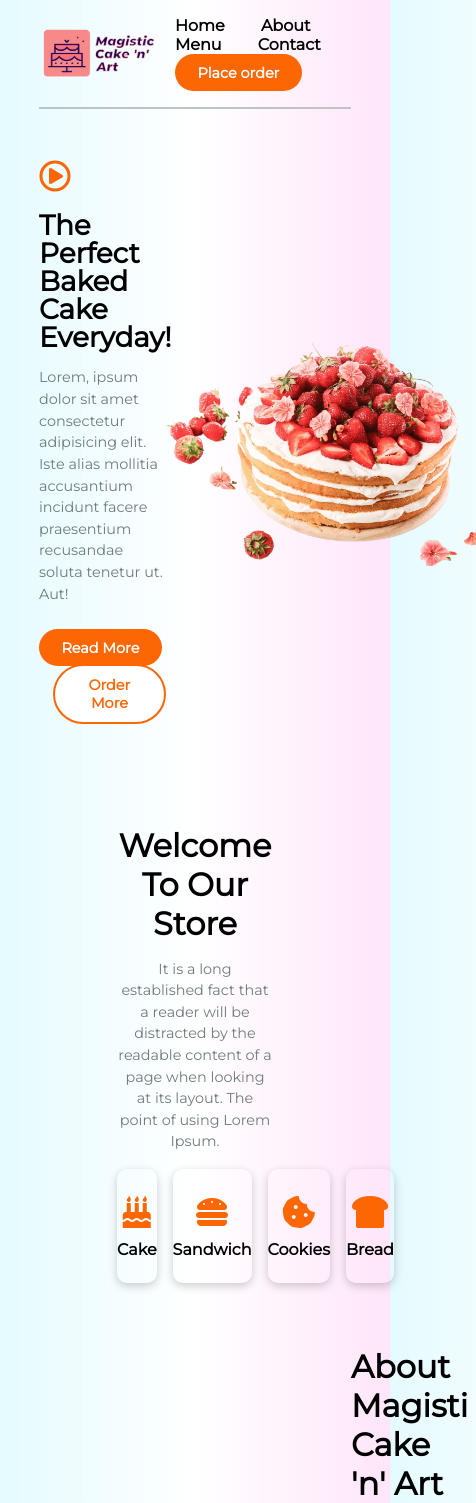
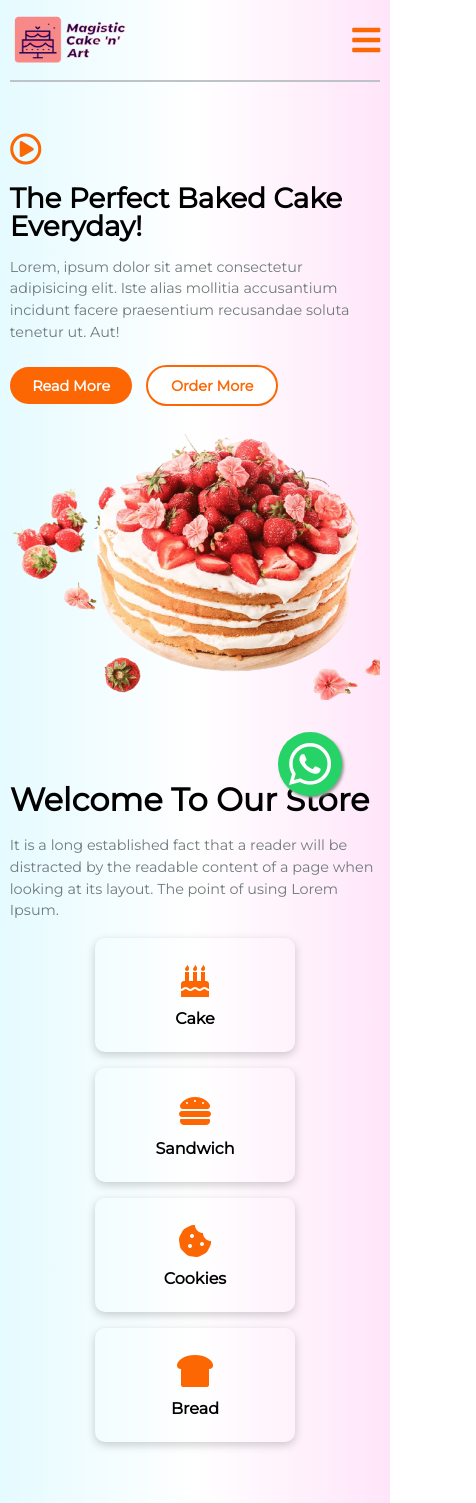
Before and after one commit to ganesh1172/magistic-cake, a plain HTML site: page index.html in a window 390 px wide. Shown: the top 1503 px of the page, 476 px wide, since content can reach past the window. Drawn offline with Linux system fonts and the light colour scheme.

Commit message:
added responsive media queries

```diff
--- a/index.html
+++ b/index.html
@@ -18,11 +18,16 @@
     <header>
       <img src="./assets/logo.png" alt="Magistic Cake 'n' Art Logo" />
       <nav>
+        <input type="checkbox" id="check" />
+        <label for="check">
+          <i class="fas fa-bars" id="open"></i>
+          <i class="fas fa-times" id="close"></i>
+        </label>
         <ul>
-          <li><a href="/home">Home</a></li>
-          <li><a href="/about">About</a></li>
-          <li><a href="/menu">Menu</a></li>
-          <li><a href="/contact">Contact</a></li>
+          <li><a href="#home">Home</a></li>
+          <li><a href="#about">About</a></li>
+          <li><a href="#menu">Menu</a></li>
+          <li><a href="#contact">Contact</a></li>
           <li><button class="btn">Place order</button></li>
         </ul>
       </nav>
@@ -102,29 +107,8 @@
           </div>
         </div>
       </section>
-      <!-- <section id="contact">
-        <div class="container">
-          <div class="feed__review">
-            <h2>Your feedback is precisious</h2>
-            <p>
-              Lorem ipsum dolor sit amet consectetur adipisicing elit. Porro
-              libero deleniti sint provident est id, obcaecati vitae consequatur
-              laudantium reiciendis.
-            </p>
-          </div>
-          <form>
-            <input type="checkbox" placeholder="Enter your feedback" />
-            <input
-              type="email"
-              placeholder="Enter your email-id here"
-              id="#email"
-            />
-            <button class="btn">Subscribe</button>
-          </form>
-        </div>
-      </section> -->
     </main>
-    <footer>
+    <footer id="contact">
       <div class="footer__policy">
         <div class="magistic__social">
           <img src="./assets/logo.png" alt="Magistic Logo" />
@@ -169,7 +153,10 @@
           </p>
         </div>
       </div>
-      <h5>&copy;Copyright Magistic Cake 'n' Art. All Rights Reserved</h5>
+      <div class="order">
+        <i class="fab fa-whatsapp"></i>
+      </div>
+      <h6>&copy;Copyright Magistic Cake 'n' Art. All Rights Reserved</h6>
     </footer>
   </body>
 </html>
--- a/style.css
+++ b/style.css
@@ -4,10 +4,7 @@
   padding: 0;
   box-sizing: border-box;
   font-family: "Montserrat", sans-serif;
-}
-
-body {
-  transition: 1s ease-in-out;
+  scroll-behavior: smooth;
 }
 
 header {
@@ -64,6 +61,21 @@ nav ul li a {
 
 nav ul li a:hover {
   color: #fc6603;
+}
+
+label #open,
+label #close {
+  color: #fc6603;
+  font-size: 2rem;
+  float: right;
+  margin-left: 1rem;
+  line-height: 2;
+  cursor: pointer;
+  display: none;
+}
+
+#check {
+  display: none;
 }
 
 .btn {
@@ -136,7 +148,7 @@ main {
 }
 
 .about__cont {
-  padding: 1rem 0 2rem;
+  padding: 1rem 0 3rem;
 }
 
 .about__cont .about__store {
@@ -215,12 +227,16 @@ footer {
   border-bottom: 2px solid #bdc3c7;
 }
 
+.footer__policy h4 {
+  margin-bottom: 0.5rem;
+}
+
 .magistic__social {
   width: 24%;
 }
 
 .magistic__social img {
-  max-width: 200px;
+  max-width: 150px;
   width: 100%;
 }
 
@@ -265,7 +281,167 @@ footer {
   margin-right: 0.5rem;
 }
 
-footer h5 {
+.order {
+  width: 4rem;
+  height: 4rem;
+  position: fixed;
+  bottom: 3rem;
+  right: 3rem;
+  text-align: center;
+  background-color: #25d366;
+  color: #fff;
+  border-radius: 50%;
+  box-shadow: 2px 2px 3px #999;
+  z-index: 100;
+}
+
+.order:hover {
+  cursor: pointer;
+  box-shadow: 1px 2px 10px #25d366;
+}
+
+.order i {
+  font-size: 3rem;
+  margin-top: 0.5rem;
+}
+
+footer h6 {
   text-align: center;
   margin-bottom: 2rem;
 }
+
+@media only screen and (max-width: 768px), (max-width: 1024px) {
+  header,
+  main,
+  footer {
+    width: 95%;
+  }
+
+  nav ul li {
+    margin: 0 0.5rem;
+  }
+
+  .home__cont img,
+  .about__bakery img {
+    max-width: 450px;
+  }
+
+  .btngroup {
+    display: flex;
+  }
+
+  .about__cont .about__store {
+    width: 70%;
+  }
+
+  .magistic__social {
+    width: 22%;
+  }
+
+  .foot__menu,
+  .services {
+    width: 20%;
+  }
+
+  .contact {
+    width: 27%;
+  }
+}
+
+@media only screen and (max-width: 600px) {
+  header,
+  main,
+  footer {
+    width: 95%;
+  }
+
+  header {
+    padding: 0.5rem 0;
+  }
+
+  label #open {
+    display: block;
+  }
+
+  ul {
+    position: fixed;
+    width: 100%;
+    height: 100vh;
+    background-color: #34495e;
+    top: 80px;
+    left: -100%;
+    text-align: center;
+    transition: all 0.5s;
+  }
+
+  nav ul li {
+    display: block;
+    margin: 2rem 0;
+    line-height: 2;
+  }
+
+  #check:checked ~ ul {
+    left: 0;
+  }
+
+  #check:checked ~ label #open {
+    display: none;
+  }
+
+  #check:checked ~ label #close {
+    display: block;
+  }
+
+  .home__cont {
+    flex-direction: column;
+  }
+
+  .home__info {
+    width: 100%;
+  }
+
+  .about__cont .about__store {
+    width: 100%;
+    text-align: left;
+  }
+
+  .about__store .products {
+    flex-direction: column;
+    text-align: center;
+  }
+
+  .products .prod__card {
+    margin-right: 0;
+  }
+
+  .about__bakery {
+    flex-direction: column-reverse;
+  }
+
+  .about__bakery .about__magistic {
+    width: 100%;
+  }
+
+  .footer__policy {
+    flex-direction: column;
+    padding-bottom: 0;
+    margin-bottom: 1rem;
+  }
+
+  .magistic__social,
+  .foot__menu,
+  .services,
+  .contact {
+    width: 100%;
+    margin-bottom: 1rem;
+  }
+
+  .foot__menu,
+  .services {
+    text-align: left;
+  }
+
+  footer h6 {
+    text-align: left;
+  }
+}
```
